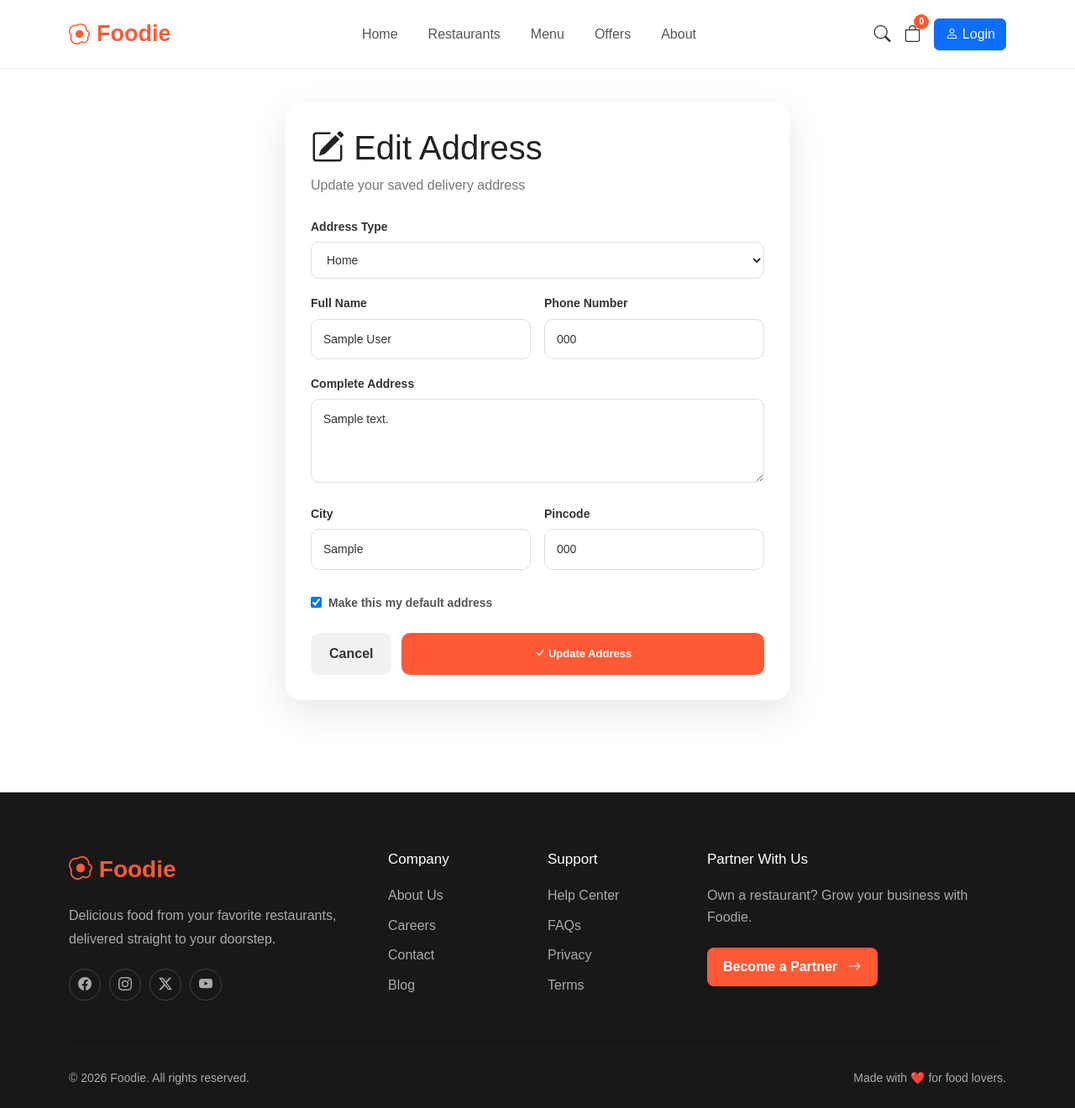
After one commit to HarshitaSoni1116/food_ordering_system, a Django app: page /address/1/edit/ in a window 1280 px wide. The commit adds this page. Shown: the whole page at 84% size. Run offline with Django 5.2, Linux system fonts and the light colour scheme; a user stored in the database is signed in; tables that the repository leaves empty hold one stand-in row (values such as "Sample post").

Commit message:
Added edit and delete address buttons

```diff
--- a/accounts/urls.py
+++ b/accounts/urls.py
@@ -4,6 +4,8 @@ from .views import (
     login_view,
     logout_view,
     add_address,
+    edit_address,
+    delete_address,
 )
 
 
@@ -16,4 +18,15 @@ urlpatterns = [
     add_address,
     name="add_address"
 ),
+path(
+    "address/<int:address_id>/edit/",
+    edit_address,
+    name="edit_address"
+),
+
+path(
+    "address/<int:address_id>/delete/",
+    delete_address,
+    name="delete_address"
+),
 ]
--- a/accounts/views.py
+++ b/accounts/views.py
@@ -231,3 +231,93 @@ def add_address(request):
     )
 
     return redirect("profile")
+
+@login_required(login_url="/login/")
+def edit_address(request, address_id):
+
+    address = Address.objects.filter(
+        id=address_id,
+        user=request.user
+    ).first()
+
+    if not address:
+        messages.error(request, "Address not found.")
+        return redirect("profile")
+
+    if request.method == "POST":
+
+        address.address_type = request.POST.get(
+            "address_type", "Home"
+        ).strip()
+
+        address.full_name = request.POST.get(
+            "full_name", ""
+        ).strip()
+
+        address.phone = request.POST.get(
+            "phone", ""
+        ).strip()
+
+        address.address = request.POST.get(
+            "address", ""
+        ).strip()
+
+        address.city = request.POST.get(
+            "city", ""
+        ).strip()
+
+        address.pincode = request.POST.get(
+            "pincode", ""
+        ).strip()
+
+        is_default = request.POST.get("is_default") == "on"
+
+        if is_default:
+            Address.objects.filter(
+                user=request.user
+            ).exclude(
+                id=address.id
+            ).update(
+                is_default=False
+            )
+
+        address.is_default = is_default
+        address.save()
+
+        messages.success(
+            request,
+            "Address updated successfully!"
+        )
+
+        return redirect("profile")
+
+    return render(
+        request,
+        "edit_address.html",
+        {
+            "address": address
+        }
+    )
+
+@login_required(login_url="/login/")
+def delete_address(request, address_id):
+
+    address = Address.objects.filter(
+        id=address_id,
+        user=request.user
+    ).first()
+
+    if not address:
+        messages.error(request, "Address not found.")
+        return redirect("profile")
+
+    if request.method == "POST":
+
+        address.delete()
+
+        messages.success(
+            request,
+            "Address deleted successfully!"
+        )
+
+    return redirect("profile")
--- a/static/css/profile.css
+++ b/static/css/profile.css
@@ -787,3 +787,166 @@
     }
 
 }
+.address-edit-page {
+    min-height: 70vh;
+    display: flex;
+    align-items: center;
+    justify-content: center;
+    padding: 40px 20px;
+}
+
+.address-edit-card {
+    width: 100%;
+    max-width: 600px;
+    background: #ffffff;
+    border-radius: 18px;
+    padding: 30px;
+    box-shadow: 0 15px 45px rgba(0, 0, 0, 0.10);
+}
+
+.address-edit-header {
+    margin-bottom: 25px;
+}
+
+.address-edit-header h1 {
+    margin: 0 0 8px;
+}
+
+.address-edit-header p {
+    margin: 0;
+    color: #777;
+}
+
+.edit-address-actions {
+    display: flex;
+    gap: 12px;
+    margin-top: 25px;
+}
+
+.cancel-address-btn {
+    padding: 12px 20px;
+    border-radius: 10px;
+    text-decoration: none;
+    background: #f1f1f1;
+    color: #333;
+}
+
+.edit-address-actions .save-address-btn {
+    border: none;
+    cursor: pointer;
+}
+/* =========================================
+   EDIT ADDRESS FORM
+========================================= */
+
+.address-edit-card .form-group {
+    margin-bottom: 18px;
+}
+
+.address-edit-card label {
+    display: block;
+    margin-bottom: 7px;
+    font-size: 14px;
+    font-weight: 600;
+    color: #333;
+}
+
+.address-edit-card input,
+.address-edit-card select,
+.address-edit-card textarea {
+    width: 100%;
+    padding: 12px 14px;
+    border: 1px solid #ddd;
+    border-radius: 10px;
+    background: #fff;
+    font-size: 14px;
+    color: #333;
+    outline: none;
+    box-sizing: border-box;
+    transition: 0.2s ease;
+}
+
+.address-edit-card input:focus,
+.address-edit-card select:focus,
+.address-edit-card textarea:focus {
+    border-color: #ff5a3c;
+    box-shadow: 0 0 0 3px rgba(255, 90, 60, 0.12);
+}
+
+.address-edit-card textarea {
+    resize: vertical;
+    min-height: 100px;
+}
+
+.address-edit-card .form-row {
+    display: grid;
+    grid-template-columns: 1fr 1fr;
+    gap: 16px;
+}
+
+.address-edit-card .default-address {
+    display: flex;
+    align-items: center;
+    gap: 8px;
+    margin-top: 10px;
+    cursor: pointer;
+}
+
+.address-edit-card .default-address input {
+    width: auto;
+    margin: 0;
+}
+
+.address-edit-card .default-address span {
+    font-size: 14px;
+    color: #555;
+}
+
+
+/* Buttons */
+
+.edit-address-actions {
+    display: flex;
+    gap: 12px;
+    margin-top: 25px;
+}
+
+.cancel-address-btn {
+    flex: 0 0 auto;
+    padding: 12px 22px;
+    border-radius: 10px;
+    text-decoration: none;
+    background: #f1f1f1;
+    color: #333;
+    font-weight: 600;
+    display: flex;
+    align-items: center;
+    justify-content: center;
+}
+
+.edit-address-actions .save-address-btn {
+    flex: 1;
+    border: none;
+    cursor: pointer;
+    border-radius: 10px;
+}
+
+
+/* Mobile */
+
+@media (max-width: 600px) {
+
+    .address-edit-card .form-row {
+        grid-template-columns: 1fr;
+        gap: 0;
+    }
+
+    .edit-address-actions {
+        flex-direction: column;
+    }
+
+    .cancel-address-btn,
+    .edit-address-actions .save-address-btn {
+        width: 100%;
+    }
+}
--- /dev/null
+++ b/templates/edit_address.html
@@ -0,0 +1,185 @@
+{% extends "base.html" %}
+
+{% load static %}
+
+{% block title %}
+Edit Address | Foodie
+{% endblock %}
+
+{% block extra_css %}
+<link rel="stylesheet" href="{% static 'css/profile.css' %}">
+{% endblock %}
+
+{% block content %}
+
+<div class="address-edit-page">
+
+    <div class="address-edit-card">
+
+        <div class="address-edit-header">
+            <h1>
+                <i class="bi bi-pencil-square"></i>
+                Edit Address
+            </h1>
+
+            <p>Update your saved delivery address</p>
+        </div>
+
+        <form
+            method="POST"
+            action="{% url 'edit_address' address.id %}"
+        >
+
+            {% csrf_token %}
+
+            <div class="form-group">
+
+                <label>Address Type</label>
+
+                <select name="address_type" required>
+
+                    <option
+                        value="Home"
+                        {% if address.address_type == "Home" %}selected{% endif %}
+                    >
+                        Home
+                    </option>
+
+                    <option
+                        value="Work"
+                        {% if address.address_type == "Work" %}selected{% endif %}
+                    >
+                        Work
+                    </option>
+
+                    <option
+                        value="Other"
+                        {% if address.address_type == "Other" %}selected{% endif %}
+                    >
+                        Other
+                    </option>
+
+                </select>
+
+            </div>
+
+
+            <div class="form-row">
+
+                <div class="form-group">
+
+                    <label>Full Name</label>
+
+                    <input
+                        type="text"
+                        name="full_name"
+                        value="{{ address.full_name }}"
+                        required
+                    >
+
+                </div>
+
+
+                <div class="form-group">
+
+                    <label>Phone Number</label>
+
+                    <input
+                        type="tel"
+                        name="phone"
+                        value="{{ address.phone }}"
+                        required
+                    >
+
+                </div>
+
+            </div>
+
+
+            <div class="form-group">
+
+                <label>Complete Address</label>
+
+                <textarea
+                    name="address"
+                    rows="3"
+                    required
+                >{{ address.address }}</textarea>
+
+            </div>
+
+
+            <div class="form-row">
+
+                <div class="form-group">
+
+                    <label>City</label>
+
+                    <input
+                        type="text"
+                        name="city"
+                        value="{{ address.city }}"
+                        required
+                    >
+
+                </div>
+
+
+                <div class="form-group">
+
+                    <label>Pincode</label>
+
+                    <input
+                        type="text"
+                        name="pincode"
+                        value="{{ address.pincode }}"
+                        maxlength="10"
+                        required
+                    >
+
+                </div>
+
+            </div>
+
+
+            <label class="default-address">
+
+                <input
+                    type="checkbox"
+                    name="is_default"
+                    {% if address.is_default %}checked{% endif %}
+                >
+
+                <span>
+                    Make this my default address
+                </span>
+
+            </label>
+
+
+            <div class="edit-address-actions">
+
+                <a
+                    href="{% url 'profile' %}"
+                    class="cancel-address-btn"
+                >
+                    Cancel
+                </a>
+
+                <button
+                    type="submit"
+                    class="save-address-btn"
+                >
+                    <i class="bi bi-check-lg"></i>
+                    Update Address
+                </button>
+
+            </div>
+
+        </form>
+
+    </div>
+
+</div>
+
+{% endblock %}
```
Also changed, not shown: templates/profile.html (+16 -11 lines).
